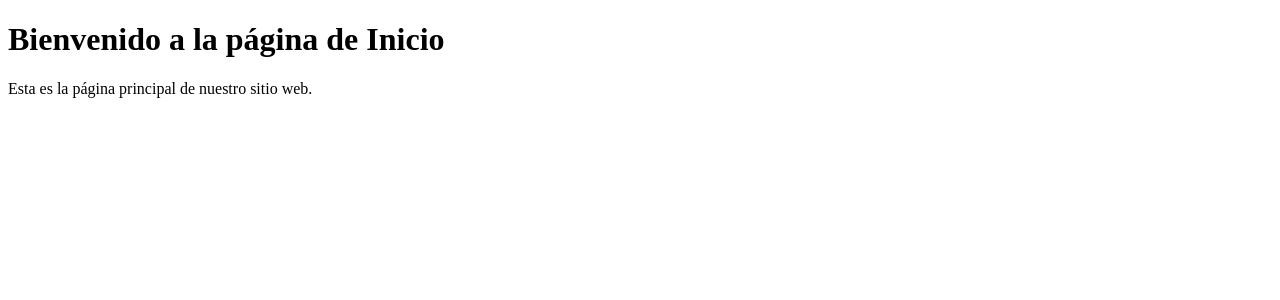
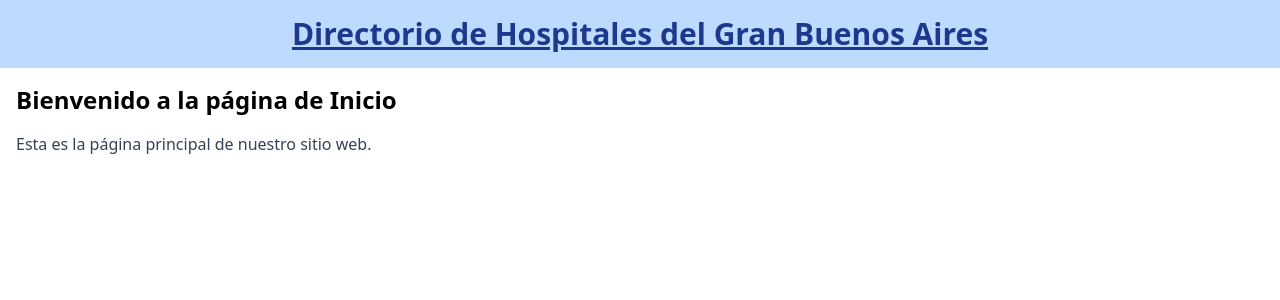
Before and after one commit to Guzman5825/frontEnd-directorioDeHospitalesGBA, a React (Vite) app: page / in a window 1280 px wide. Shown: the top 300 px of the page. Built offline with nearby package versions, Linux system fonts and the light colour scheme.

Commit message:
agregacion del index.css de tailwind

```diff
--- a/src/App.jsx
+++ b/src/App.jsx
@@ -2,10 +2,18 @@ import { Route, Routes } from "react-router-dom"
 import Inicio from './pages/inicio.jsx'
 import Contacto from './pages/contacto.jsx'
 import Hospitales from './pages/hospitales.jsx'
+import './index.css'
+
 
 function App() {
   return (
     <div>
+
+      <div>
+        <h1 className="text-3xl font-bold underline text-center p-4 bg-blue-200 text-blue-900">
+          Directorio de Hospitales del Gran Buenos Aires</h1>
+      </div>
+
       <Routes>
         <Route path='/' element={<Inicio />} />
         <Route path='/contacto' element={<Contacto />} />
```
